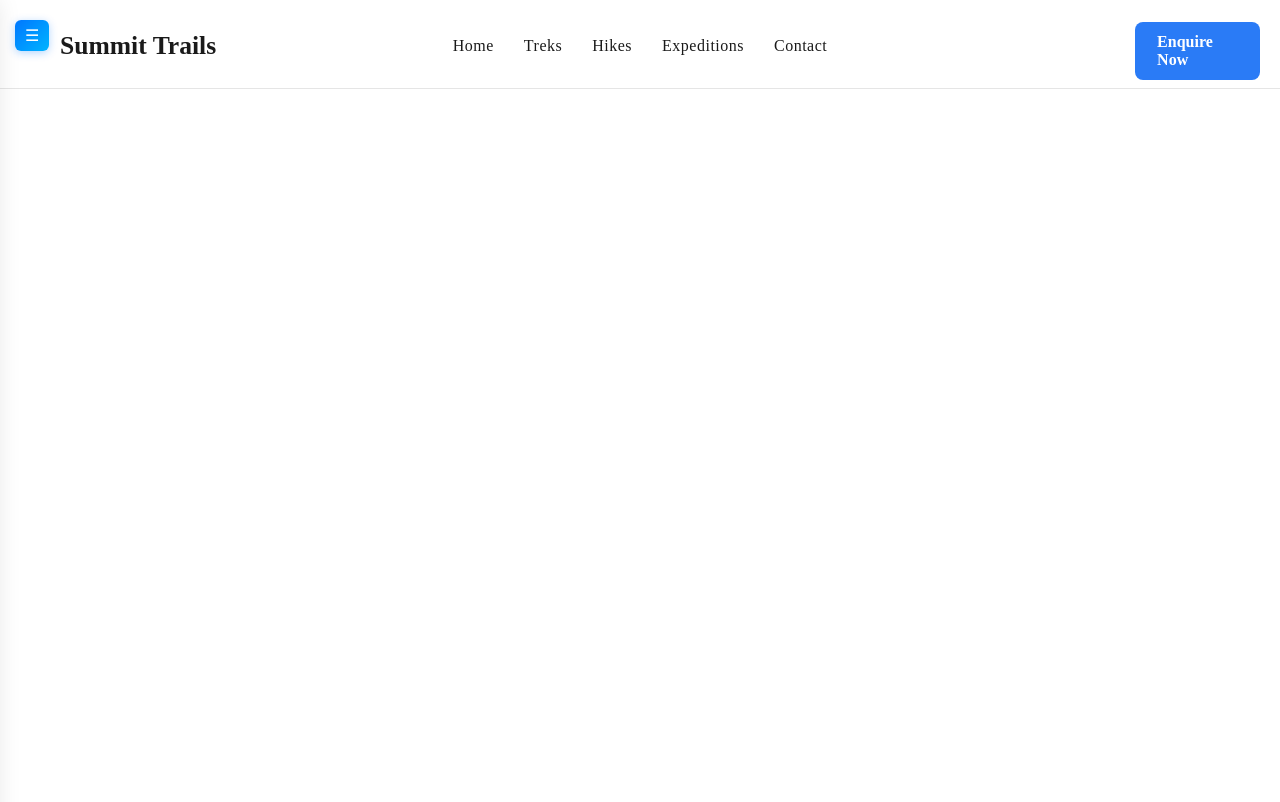
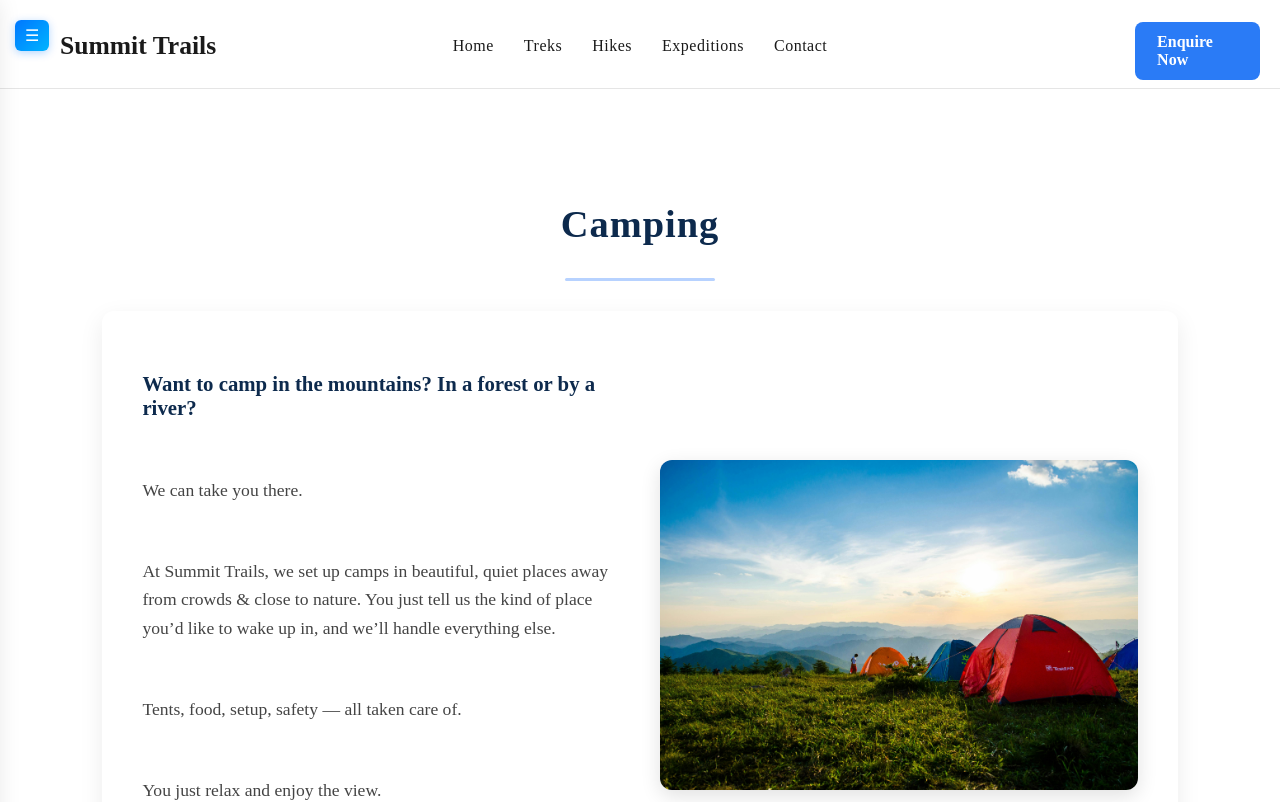
Before and after one commit to melophil/SummitTrailFrontend, a React (Vite) app: page /SummitTrailFrontend/camping in a window 1280 px wide. Shown: the top 802 px of the page. Built offline with nearby package versions, Linux system fonts and the light colour scheme; no server answers.

Commit message:
Add Camping Section

```diff
--- a/src/App.jsx
+++ b/src/App.jsx
@@ -15,6 +15,7 @@ import AboutUs from "./components/sections/AboutUs";
 import SquadSection from "./components/sections/SquadSection";
 import CareersSection from "./components/sections/CareersSection";
 import FaqTipsSection from "./components/sections/FaqTipsSection";
+import CampingSection from "./components/sections/CampingSection";
 export default function App() {
   const [splashDone, setSplashDone] = useState(false);
 
@@ -44,6 +45,7 @@ export default function App() {
               <Route path="/squad" element={<SquadSection />} />
               <Route path="/careers" element={<CareersSection />} />
               <Route path="/faq" element={<FaqTipsSection />} />
+              <Route path="/camping" element={<CampingSection />} />
 
             </Routes>
           </main>
--- /dev/null
+++ b/src/Style/Section/CampingSection.css
@@ -0,0 +1,106 @@
+/* ============================
+   Animation
+============================ */
+.animate-section {
+  opacity: 0;
+  animation: fadeUp 0.8s ease forwards;
+}
+
+@keyframes fadeUp {
+  from {
+    opacity: 0;
+    transform: translateY(20px);
+  }
+  to {
+    opacity: 1;
+    transform: translateY(0);
+  }
+}
+
+/* ============================
+   WRAPPER
+============================ */
+.camping-section {
+  padding: 50px 8%;
+  margin-top: 120px;
+}
+
+/* ============================
+   PAGE TITLE
+============================ */
+.camp-title {
+  font-size: 2.4rem;
+  text-align: center;
+  font-weight: 700;
+  color: #0d2a4d;
+  letter-spacing: 1px;
+}
+
+.underline {
+  width: 150px;
+  height: 3px;
+  background: #b7d2ff;
+  margin: 10px auto 30px auto;
+  border-radius: 4px;
+}
+
+/* ============================
+   CARD STYLE
+============================ */
+.camp-card {
+  display: flex;
+  gap: 40px;
+  background: #ffffff;
+  border-radius: 12px;
+  padding: 40px;
+  box-shadow: 0 8px 24px rgba(0,0,0,0.08);
+  align-items: center;
+}
+
+/* LEFT TEXT COLUMN */
+.camp-left {
+  flex: 1;
+  display: flex;
+  flex-direction: column;
+  gap: 18px;
+}
+
+.camp-left p {
+  color: #444;
+  line-height: 1.6;
+  font-size: 1.1rem;
+}
+
+.camp-question {
+  font-size: 1.3rem;
+  font-weight: 700;
+  color: #0d2a4d;
+}
+
+/* RIGHT IMAGE */
+.camp-right {
+  flex: 1;
+}
+
+.camp-right img {
+  width: 100%;
+  border-radius: 12px;
+  object-fit: cover;
+  height: 330px;
+  box-shadow: 0 6px 20px rgba(0,0,0,0.12);
+}
+
+/* ============================
+   RESPONSIVE
+============================ */
+@media (max-width: 900px) {
+  .camp-card {
+    flex-direction: column-reverse;
+    text-align: center;
+    padding: 30px;
+  }
+
+  .camp-right img {
+    height: 260px;
+  }
+}
--- a/src/Style/Section/FaqTipsSection.css
+++ b/src/Style/Section/FaqTipsSection.css
@@ -159,6 +159,7 @@
 
 
 
+
 /* ============================= RESPONSIVE ============================= */
 @media (max-width: 768px) {
   .faq-card {
@@ -178,3 +179,52 @@
     width: 100%;
   }
 }
+/* ===================================================================
+   GLOBAL ANIMATIONS
+   =================================================================== */
+
+@keyframes fadeInUp {
+  0% {
+    opacity: 0;
+    transform: translateY(25px);
+  }
+  100% {
+    opacity: 1;
+    transform: translateY(0);
+  }
+}
+
+@keyframes fadeIn {
+  0% {
+    opacity: 0;
+  }
+  100% {
+    opacity: 1;
+  }
+}
+
+/*
+  ✨ Animation class applied to all FAQ/Tips sections.
+  Each fades upward smoothly when loaded.
+*/
+.animate-section {
+  opacity: 0;
+  animation: fadeInUp 0.9s ease forwards;
+}
+
+/*
+   ✨ Stagger effect: each card animates slightly later.
+   The nth-child values can be adjusted as needed.
+*/
+.animate-section:nth-child(1) { animation-delay: 0.1s; }
+.animate-section:nth-child(2) { animation-delay: 0.25s; }
+.animate-section:nth-child(3) { animation-delay: 0.40s; }
+.animate-section:nth-child(4) { animation-delay: 0.55s; }
+.animate-section:nth-child(5) { animation-delay: 0.70s; }
+.animate-section:nth-child(6) { animation-delay: 0.85s; }
+
+/* Keeps hover animation */
+.tips-card:hover {
+  transform: translateY(-8px);
+  box-shadow: 0 22px 48px rgba(0, 0, 0, 0.18);
+}
--- /dev/null
+++ b/src/components/sections/CampingSection.jsx
@@ -0,0 +1,41 @@
+import "../../Style/Section/CampingSection.css";
+import campingImg from "../../assets/camping.jpg"; // replace with correct path
+
+export default function CampingSection() {
+  return (
+    <section className="camping-section animate-section">
+
+      <h2 className="camp-title">Camping</h2>
+      <div className="underline"></div>
+
+      <div className="camp-card">
+        <div className="camp-left">
+          <h3 className="camp-question">
+            Want to camp in the mountains? In a forest or by a river?
+          </h3>
+
+          <p>We can take you there.</p>
+
+          <p>
+            At Summit Trails, we set up camps in beautiful, quiet places away
+            from crowds & close to nature. You just tell us the kind of place
+            you’d like to wake up in, and we’ll handle everything else.
+          </p>
+
+          <p>Tents, food, setup, safety — all taken care of.</p>
+
+          <p>You just relax and enjoy the view.</p>
+
+          <p>
+            Just bring yourself & Summit Trails will do the rest.
+          </p>
+        </div>
+
+        <div className="camp-right">
+          <img src={campingImg} alt="Camping tents" />
+        </div>
+      </div>
+
+    </section>
+  );
+}
```
Also changed, not shown: src/assets/camping.jpg (added).
